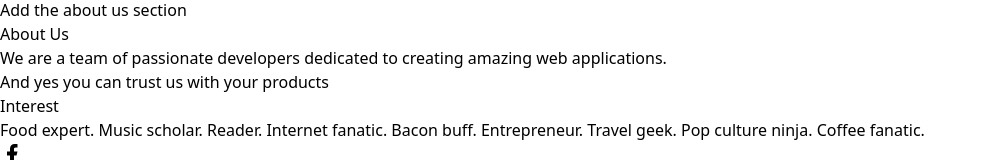
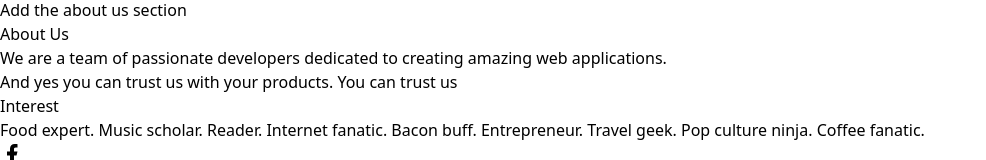
Before and after one commit to DevRamona/react_solo_project, a React (Vite) app in the folder vite-project/: page / in a window 1280 px wide. Shown: the part 323-483 px from the top of the page, without its empty margins (0-986 px from the left). Built offline with nearby package versions, Linux system fonts and the light colour scheme.

Commit message:
add new pragraph

```diff
--- a/vite-project/src/components/About.jsx
+++ b/vite-project/src/components/About.jsx
@@ -5,7 +5,7 @@ const About = () => {
     <div>Add the about us section
         <h1>About Us</h1>
         <p>We are a team of passionate developers dedicated to creating amazing web applications.</p>
-        <p>And yes you can trust us with your products</p>
+        <p>And yes you can trust us with your products. You can trust us</p>
     </div>
   )
 }
```
